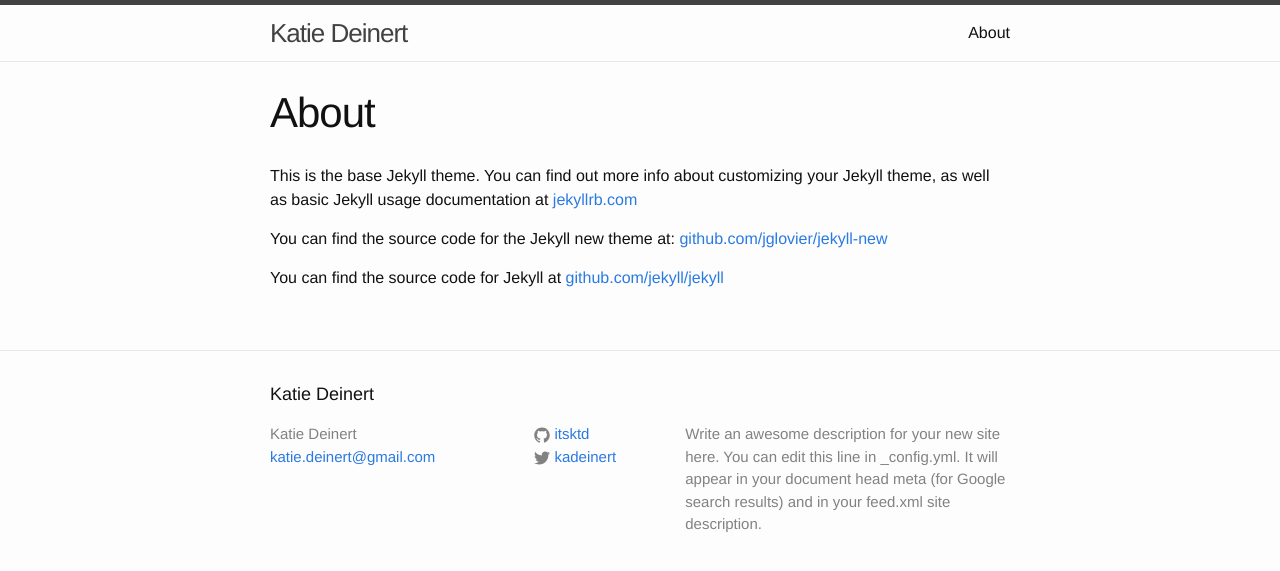
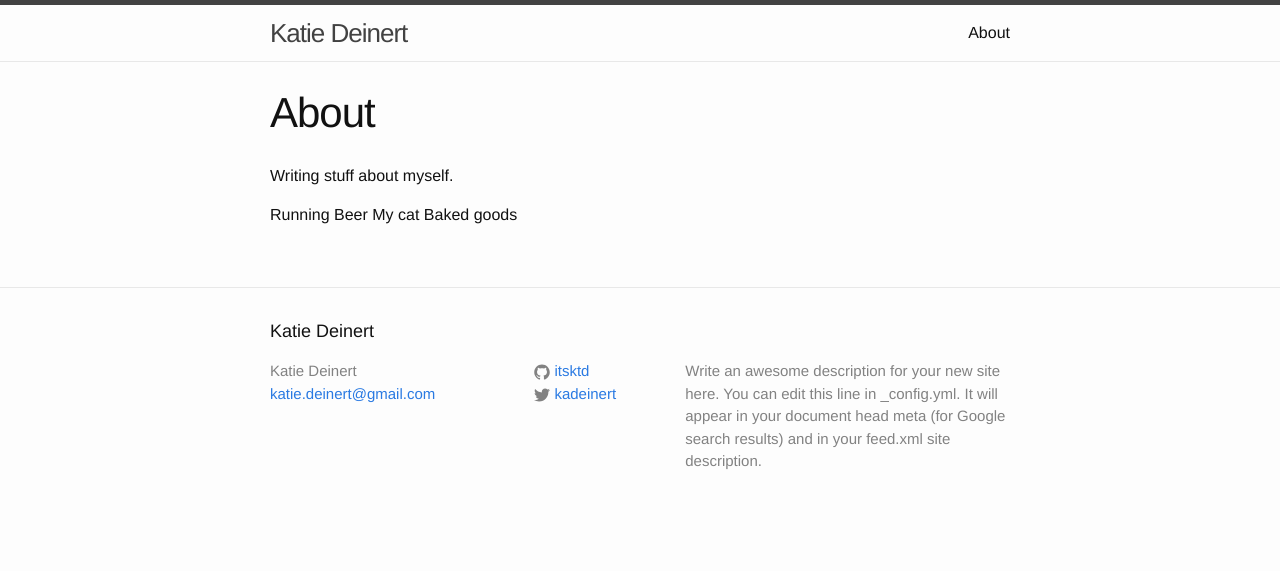
Before and after one commit to itsktd/itsktd.github.io, a Jekyll site: the page built from about.md, in a window 1280 px wide. Shown: the top 571 px of the page. Built offline with Jekyll 4.4.1, drawn with Linux system fonts in a browser that asks for light colours.

Commit message:
Updated about.md to be be about me

```diff
--- a/about.md
+++ b/about.md
@@ -4,8 +4,9 @@ title: About
 permalink: /about/
 ---
 
-This is the base Jekyll theme. You can find out more info about customizing your Jekyll theme, as well as basic Jekyll usage documentation at [jekyllrb.com](http://jekyllrb.com/)
+Writing stuff about myself.
 
-You can find the source code for the Jekyll new theme at: [github.com/jglovier/jekyll-new](https://github.com/jglovier/jekyll-new)
-
-You can find the source code for Jekyll at [github.com/jekyll/jekyll](https://github.com/jekyll/jekyll)
+Running
+Beer
+My cat
+Baked goods
```
